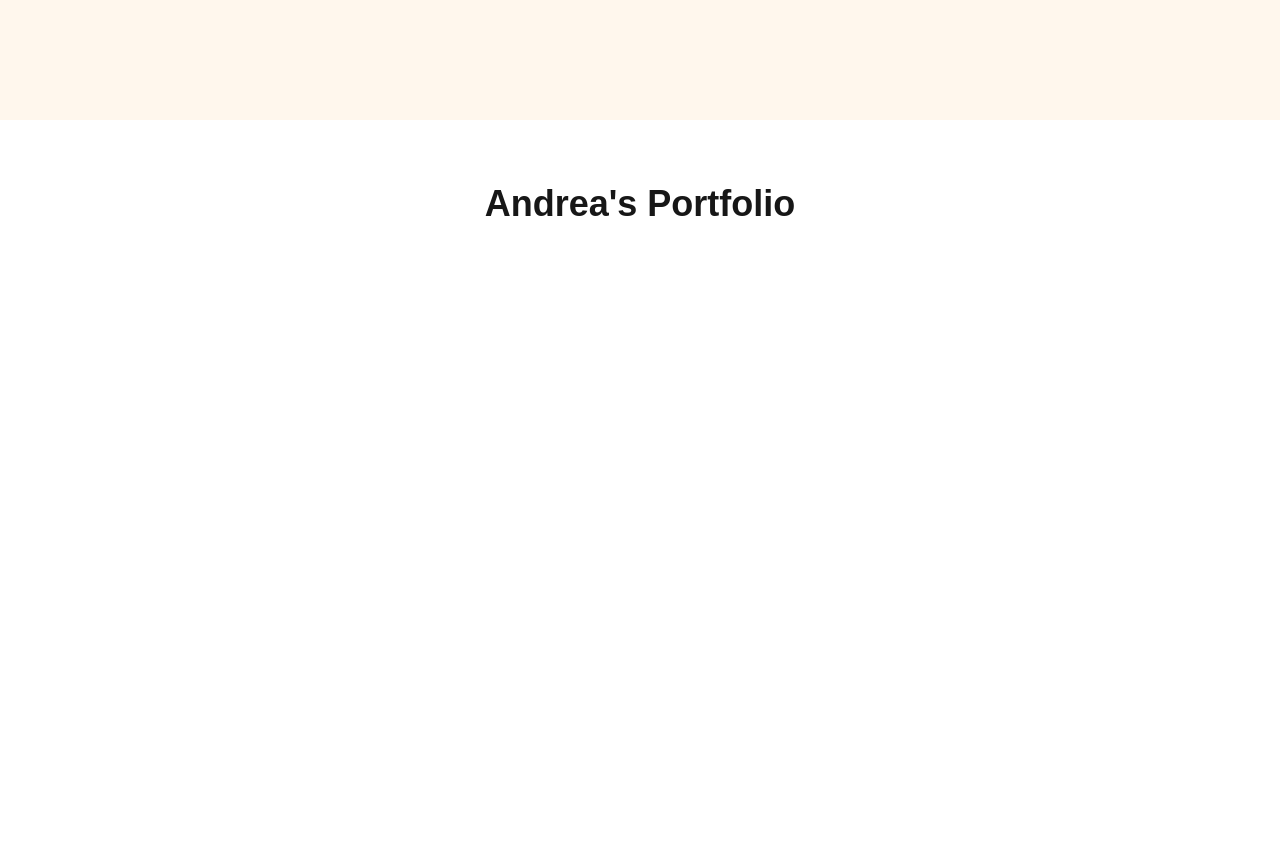
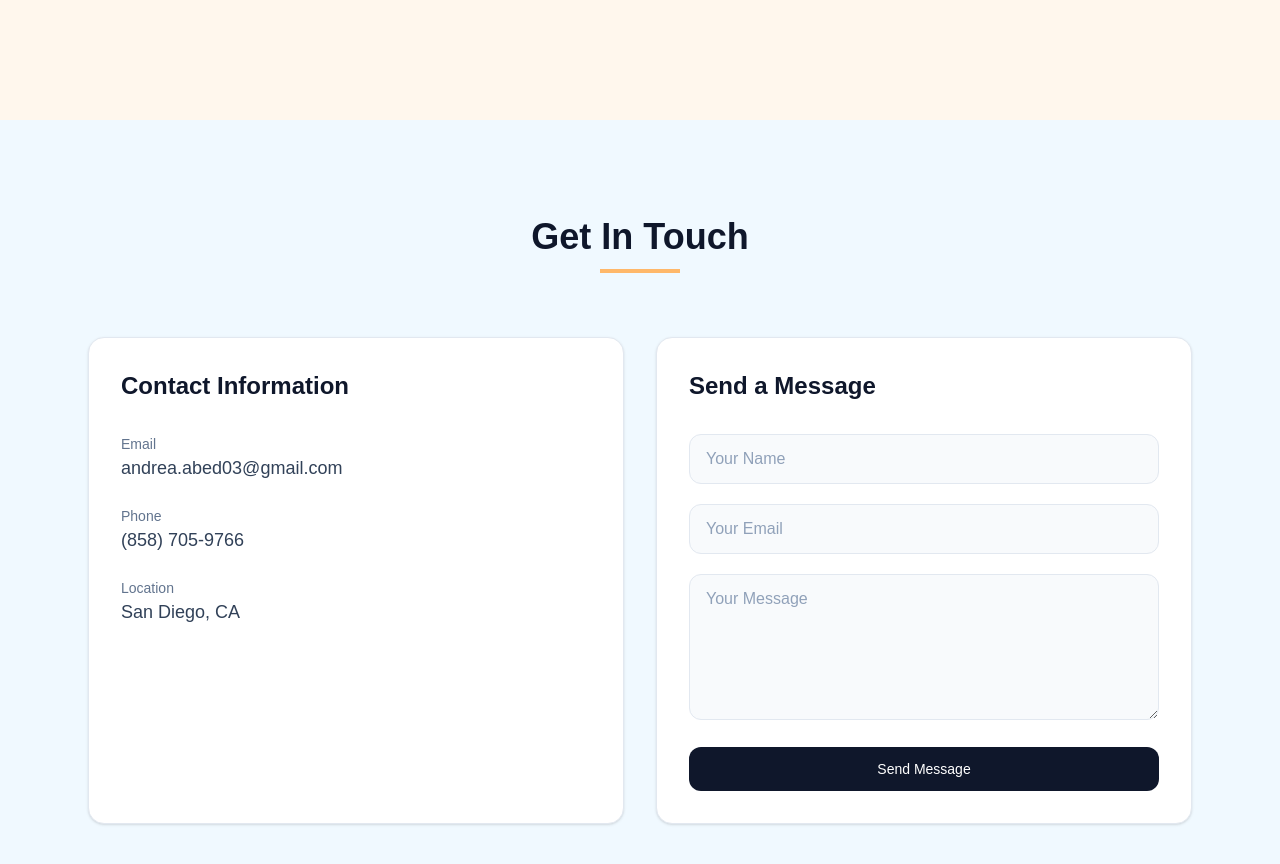
Before and after one commit to abed-andrea/portfolio-frontend, a Next.js app: page / in a window 1280 px wide. Shown: the part 2280-3144 px from the top of the page. Before the commit the page ends 2504 px from the top, so only its background shows below. Built offline with nearby package versions, Linux system fonts and the light colour scheme.

Commit message:
Add Contact Section UI

```diff
--- /dev/null
+++ b/app/components/Contact.tsx
@@ -0,0 +1,74 @@
+export default function Contact() {
+    return (
+      <section id="contact" className="min-h-screen flex items-center" style={{ backgroundColor: "oklch(97.7% 0.013 236.62)" }}>
+        <div className="mx-auto w-full max-w-6xl px-6 py-24">
+          {
+          /* Heading */}
+          <div className="text-center mb-16">
+            <h2 className="text-4xl font-semibold text-slate-900">Get In Touch</h2>
+            <div className="mx-auto mt-3 h-1 w-20" style={{ backgroundColor: "oklch(83.7% 0.128 66.29)" }}/>
+          </div>
+
+
+          {/* Two cards */}
+
+
+          <div className="grid gap-8 md:grid-cols-2">
+            {/* Contact Info */}
+            <div className="rounded-2xl border border-slate-200 bg-white p-8 shadow-sm">
+              <h3 className="text-2xl font-semibold text-slate-900">Contact Information</h3>
+
+              <div className="mt-8 space-y-6 text-slate-700">
+                <div>
+                  <p className="text-sm text-slate-500">Email</p>
+                  <p className="text-lg">andrea.abed03@gmail.com</p>
+                </div>
+
+                <div>
+                  <p className="text-sm text-slate-500">Phone</p>
+                  <p className="text-lg">{"(858) 705-9766"}</p>
+                </div>
+
+                <div>
+                  <p className="text-sm text-slate-500">Location</p>
+                  <p className="text-lg">San Diego, CA</p>
+                </div>
+              </div>
+            </div>
+
+
+            {/* Message Form (UI only) */}
+            <div className="rounded-2xl border border-slate-200 bg-white p-8 shadow-sm">
+              <h3 className="text-2xl font-semibold text-slate-900">Send a Message</h3>
+
+              <div className="mt-8 space-y-5">
+                <input type="text"
+                  placeholder="Your Name"
+                  className="w-full rounded-xl border border-slate-200 bg-slate-50 px-4 py-3 text-slate-900 placeholder:text-slate-400 focus:outline-none focus:ring-2 focus:ring-slate-300"
+                />
+
+                <input
+                  type="email"
+                  placeholder="Your Email"
+                  className="w-full rounded-xl border border-slate-200 bg-slate-50 px-4 py-3 text-slate-900 placeholder:text-slate-400 focus:outline-none focus:ring-2 focus:ring-slate-300"
+                />
+
+                <textarea
+                  placeholder="Your Message"
+                  rows={5}
+                  className="w-full rounded-xl border border-slate-200 bg-slate-50 px-4 py-3 text-slate-900 placeholder:text-slate-400 focus:outline-none focus:ring-2 focus:ring-slate-300"
+                />
+
+                <button
+                  type="button"
+                  className="w-full rounded-xl bg-slate-900 px-5 py-3 text-sm font-medium text-white"
+                >
+                  Send Message
+                </button>
+              </div>
+            </div>
+          </div>
+        </div>
+      </section>
+    );
+  }
--- a/app/page.tsx
+++ b/app/page.tsx
@@ -4,17 +4,15 @@ import Navbar from "./components/Navbar";
 import Hero from "./components/Hero";
 import About from "./components/About"
 import Projects from "./components/Projects"
+import Contact from "./components/Contact"
 
 export default function Home() {
   return (
     <div>
-
         <Hero />
         <About />
         <Projects />
-        <h1 className="text-4xl font-bold text-center mt-16">{"Andrea's Portfolio"}</h1>
-
-
+        <Contact />
     </div>
   );
 }
```
